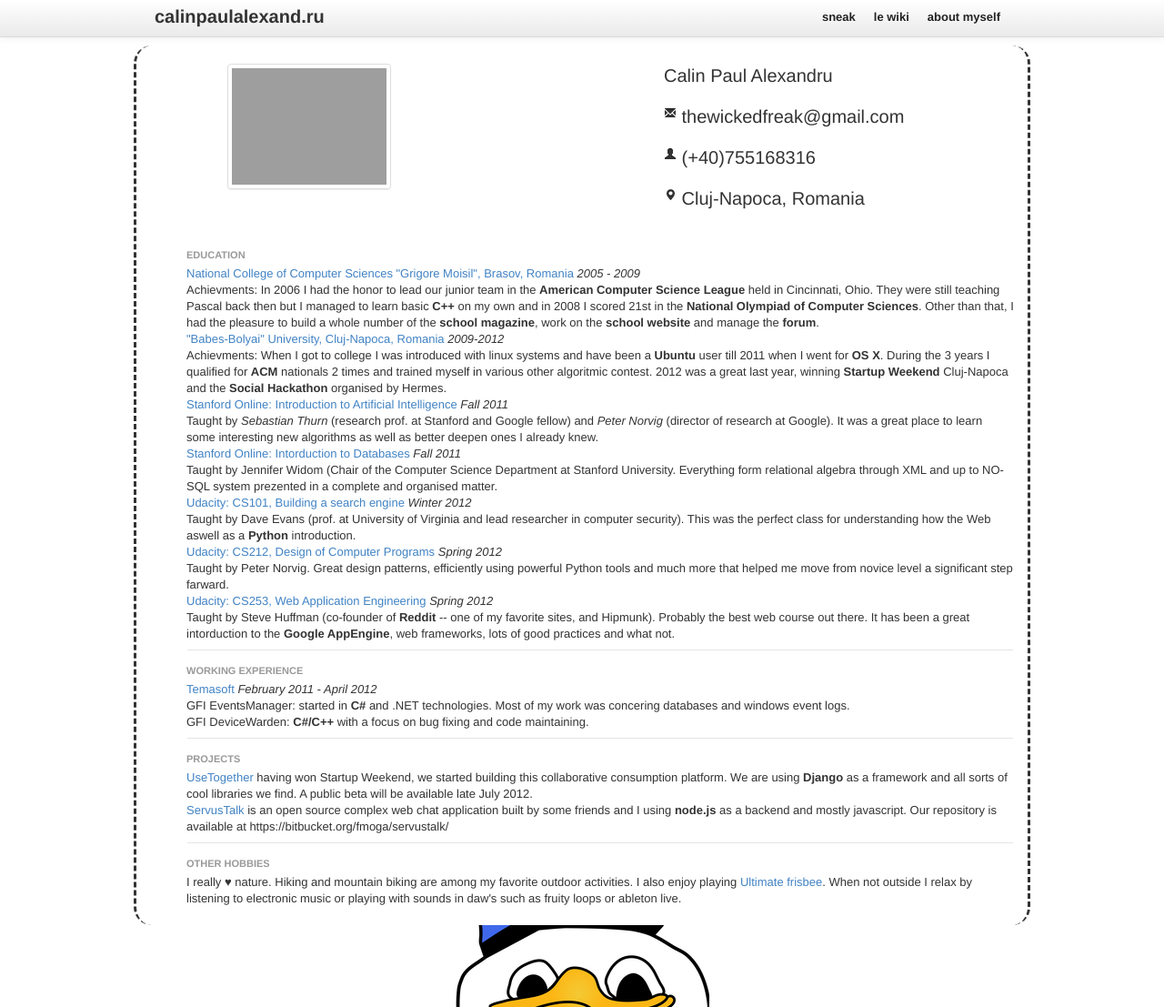
After one commit to thewickedfreak/calinpaulalexand.ru, a Python web app: template templates/portfolio.html in a window 1280 px wide. The commit adds this page. Shown: the whole page at 91% size. Run offline with Jinja, Linux system fonts and the light colour scheme; the template is opened without the code that fills it, so the values that code supplies are empty; grey boxes are pictures that could not be loaded.

Commit message:
Added protoflio page.

```diff
--- a/main.py
+++ b/main.py
@@ -248,6 +248,11 @@ class Welcum(webapp2.RequestHandler):
         else:
             self.redirect('/signup')
 
+class Portfolio(WikiHandler):
+    """Renders my portfolio."""
+    def get(self):
+        self.render("portfolio.html")
+
 PAGE_RE = r'(/(?:[a-zA-Z0-9_-]+/?)*)'
 
 app = webapp2.WSGIApplication([('/', MainHandler),
@@ -259,6 +264,7 @@ app = webapp2.WSGIApplication([('/', MainHandler),
                                ('/logged/?', Logged),
                                ('/logout/?', Logout),
                                ('/regsux/?', Welcum),
+                               ('/about/?', Portfolio),
                                ('/_edit' + PAGE_RE, EditWiki),
                                (PAGE_RE, WikiPage),
                               ],
--- a/static/css/custom.css
+++ b/static/css/custom.css
@@ -7,12 +7,11 @@
 }
 
 .content {
-    background-color: #D9EEEE;
     border-right: dashed;
     border-left: dashed;
     border-radius: 20px;
-    min-height: 420px;
-    padding-top:20px;
+    min-height: 920px;
+    padding: 20px 20px;
 }
 
 .edit-zone {
@@ -27,3 +26,11 @@
     background-repeat:no-repeat;
     background-position:center;
 }
+
+.avatar {
+    width: 170px;
+}
+
+#inline-link  {
+    display: inline;
+}
--- a/templates/base.html
+++ b/templates/base.html
@@ -34,8 +34,7 @@
                         <ul class="nav pull-right">
                             <li><a href="#">sneak</a></li>
                             <li><a href="#">le wiki</a></li>
-                            <li><a href="#">portfolio</a></li>
-                            <li><a href="#">contact & about</a></li>
+                            <li><a href="/about/">about myself</a></li>
                         </ul>
                     </div>
                 </div>
@@ -43,7 +42,7 @@
         </div>
 
         <!-- LE CONTENT -->
-        <div id="top-margined" class="container top-margined content">
+        <div class="container top-margined content">
             {% block content %} {% endblock %}
         </div>
 
--- /dev/null
+++ b/templates/portfolio.html
@@ -0,0 +1,52 @@
+{% extends 'base.html' %}
+
+{% block content %}
+    <div class="row">
+        <div class="span5 offset1">
+            <div class="thumbnail avatar">
+                <img id="me-photo" src="http://a8.sphotos.ak.fbcdn.net/hphotos-ak-snc7/c0.59.403.403/p403x403/600804_101643029978220_1476874815_n.jpg" alt="fric">
+            </div>
+        </div>
+        <div class="span5 offset1">
+            <ul class="nav nav-pills nav-stacked">
+                <li><h2 class="lead"> Calin Paul Alexandru </h2></li>
+                <li><h3 class="lead"><i class="icon-envelope"></i> thewickedfreak@gmail.com</h3></li>
+                <li><h3 class="lead"><i class="icon-user"></i> (+40)755168316</h3></li>
+                <li><h3 class="lead"><i class="icon-map-marker"></i> Cluj-Napoca, Romania </h3></li>
+            </ul>
+        </div>
+    </div>
+    <div clas="row">
+        <div class="span12">
+        <ul class="nav nav-list">
+            <li class="nav-header">Education</li>
+            <li><a href="http://www.moisilbrasov.ro/" id="inline-link">National College of Computer Sciences "Grigore Moisil", Brasov, Romania</a> <em>2005 - 2009</em></li>
+            <li>Achievments: In 2006 I had the honor to lead our junior team in the <strong>American Computer Science League</strong> held in Cincinnati, Ohio. They were still teaching Pascal back then but I managed to learn basic <strong>C++</strong> on my own and in 2008 I scored 21st in the <strong>National Olympiad of Computer Sciences</strong>. Other than that, I had the pleasure to build a whole number of the <strong>school magazine</strong>, work on the <strong>school website</strong> and manage the <strong>forum</strong>.<li>
+            <li><a href="http://cs.ubbcluj.ro" id="inline-link">"Babes-Bolyai" University, Cluj-Napoca, Romania</a> <em>2009-2012</em></li>
+            <li>Achievments: When I got to college I was introduced with linux systems and have been a <strong>Ubuntu</strong> user till 2011 when I went for <strong>OS X</strong>. During the 3 years I qualified for <strong>ACM</strong> nationals 2 times and trained myself in various other algoritmic contest. 2012 was a great last year, winning <strong>Startup Weekend</strong> Cluj-Napoca and the <strong>Social Hackathon</strong> organised by Hermes.</li>
+            <li><a href="/static/ai-class.pdf" id="inline-link">Stanford Online: Introduction to Artificial Intelligence</a> <em>Fall 2011</em></li>
+            <li>Taught by <em>Sebastian Thurn</em> (research prof. at Stanford and Google fellow) and <em>Peter Norvig</em> (director of research at Google). It was a great place to learn some interesting new algorithms as well as better deepen ones I already knew.</li>
+            <li><a href="/static/db-class.pdf" id="inline-link">Stanford Online: Intorduction to Databases</a> <em>Fall 2011</em></li>
+            <li>Taught by Jennifer Widom (Chair of the Computer Science Department at Stanford University. Everything form relational algebra through XML and up to NO-SQL system prezented in a complete and organised matter.</li>
+            <li><a href="/static/cs101.pdf" id="inline-link">Udacity: CS101, Building a search engine</a> <em>Winter 2012</em></li>
+            <li>Taught by Dave Evans (prof. at University of Virginia and lead researcher in computer security). This was the perfect class for understanding how the Web aswell as a  <strong>Python</strong> introduction.</li>
+            <li><a href="" id="inline-link">Udacity: CS212, Design of Computer Programs</a> <em>Spring 2012</em></li>
+            <li>Taught by Peter Norvig. Great design patterns, efficiently using powerful Python tools and much more that helped me move from novice level a significant step farward. </li>
+            <li><a href="" id="inline-link">Udacity: CS253, Web Application Engineering</a> <em>Spring 2012</em></li>
+            <li>Taught by Steve Huffman (co-founder of <strong>Reddit</strong> -- one of my favorite sites, and Hipmunk). Probably the best web course out there. It has been a great intorduction to the <strong>Google AppEngine</strong>, web frameworks, lots of good practices and what not.</li>
+            <li class="divider"></li>
+            <li class="nav-header">Working Experience</li>
+            <li><a href="http://temasoft.ro" id="inline-link">Temasoft</a> <em>February 2011 - April 2012</em></li>
+            <li>GFI EventsManager: started in <strong>C#</strong> and .NET technologies. Most of my work was concering databases and windows event logs.</li>
+            <li>GFI DeviceWarden: <strong>C#/C++</strong> with a focus on bug fixing and code maintaining. </li>
+            <li class="divider"></li>
+            <li class="nav-header">Projects</li>
+            <li><a href="http://usetogether.ro" id="inline-link">UseTogether</a> having won Startup Weekend, we started building this collaborative consumption platform. We are using <strong>Django</strong> as a framework and all sorts of cool libraries we find. A public beta will be available late July 2012.</li>
+            <li><a href="https://bitbucket.org/fmoga/servustalk/" id="inline-link">ServusTalk</a> is an open source complex web chat application built by some friends and I using <strong>node.js</strong> as a backend and mostly javascript. Our repository is available at https://bitbucket.org/fmoga/servustalk/</li>
+            <li class="divider"></li>
+            <li class="nav-header">Other hobbies</li>
+            <li>I really ♥ nature. Hiking and mountain biking are among my favorite outdoor activities. I also enjoy playing <a href="http://en.wikipedia.org/wiki/Ultimate_(sport)" id="inline-link">Ultimate frisbee</a>. When not outside I relax by listening to electronic music or playing with sounds in daw's such as fruity loops or ableton live.</li>
+        </ul>
+        </div>
+    </div>
+{% endblock %}
```
Also changed, not shown: 3 other files.
